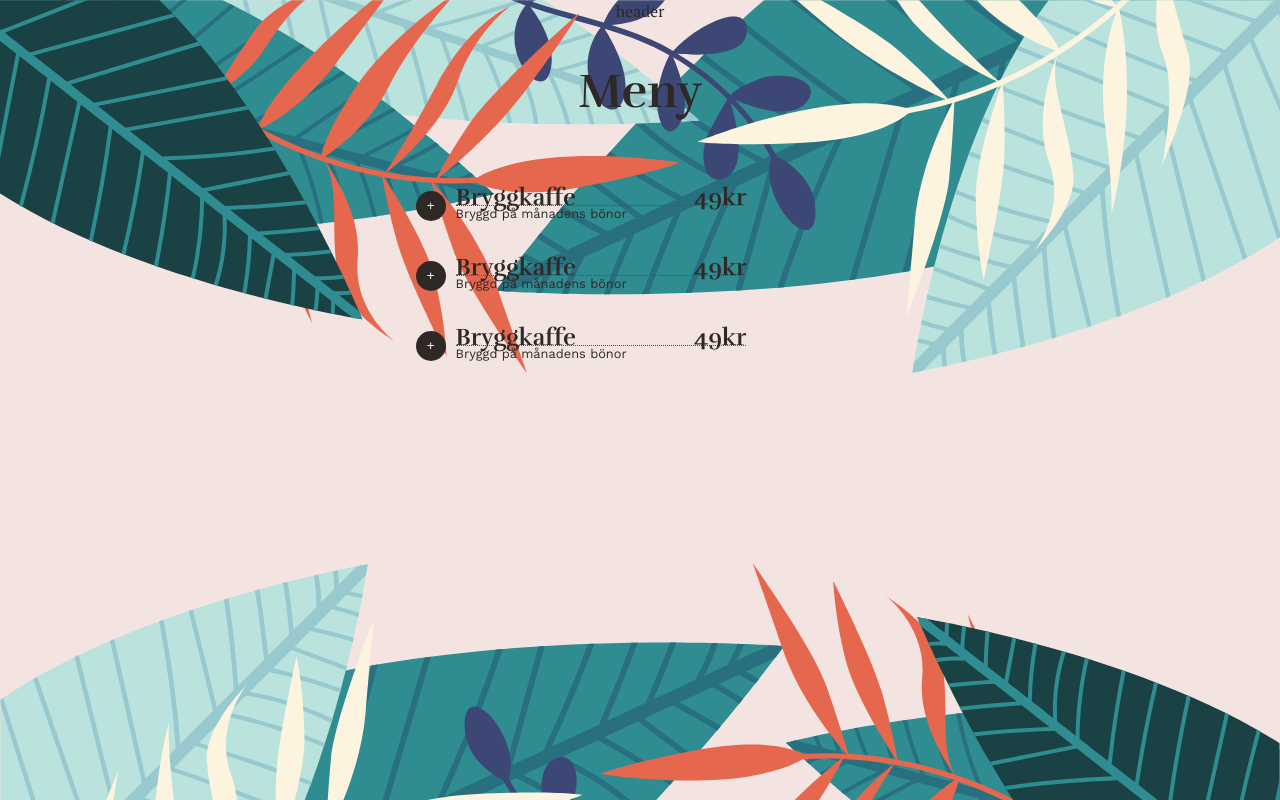
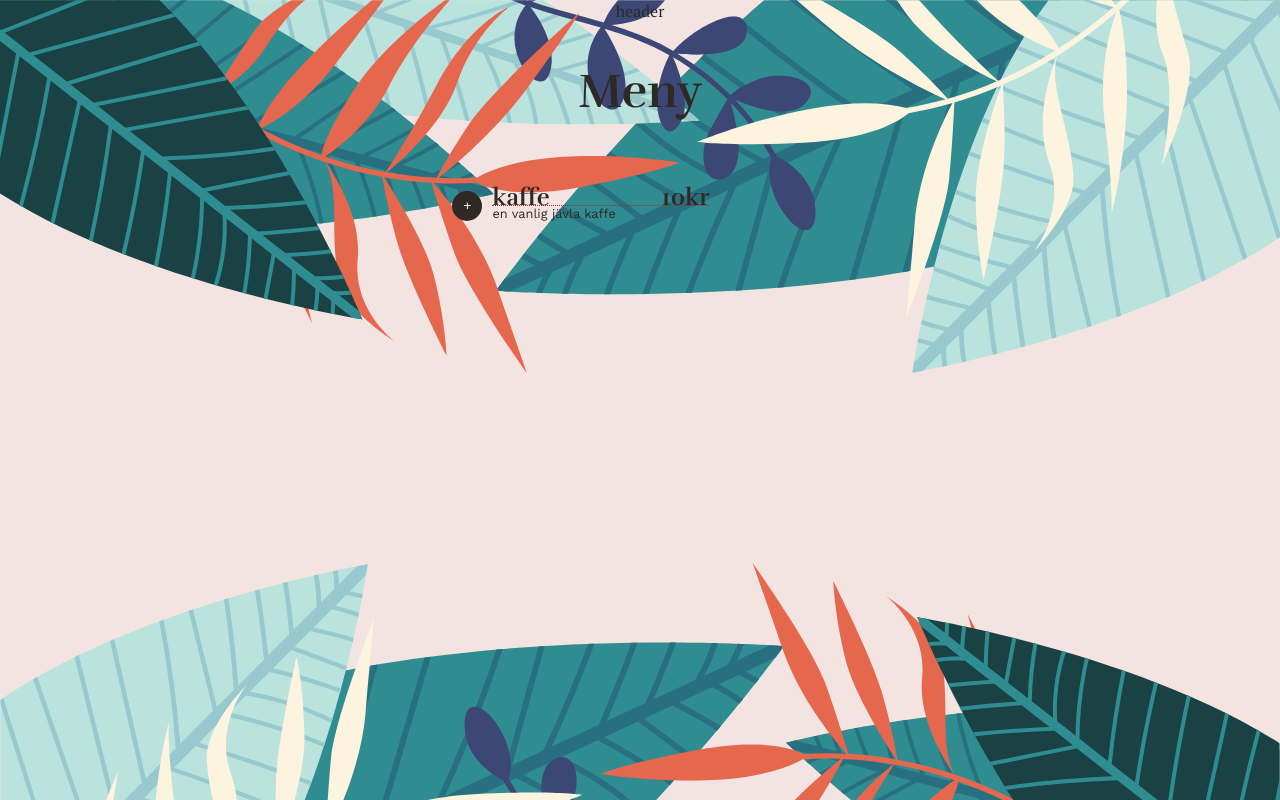
Before and after one commit to christopherwahlstrom/AirBean, a React (Create React App) app: page /menu in a window 1280 px wide. Built offline with nearby package versions, Linux system fonts and the light colour scheme.

Commit message:
adding props

```diff
--- a/src/components/MenuItem.js
+++ b/src/components/MenuItem.js
@@ -1,13 +1,14 @@
 import './MenuItem.css';
 
-function MenuItem() {
+function MenuItem(props) {
+    const { title, desc, price } = props;
 
     return (
         <article className="menuItem">
             <button className="menuItem--button">+</button>
             <section>
-                <h2 className="menuItem--title">Bryggkaffe <span className="menuItem--price">49kr</span></h2>
-                <p className="menuItem--description">Bryggd på månadens bönor</p>
+                <h2 className="menuItem--title">{ title }<span className="menuItem--price">{price}</span></h2>
+                <p className="menuItem--description">{desc}</p>
             </section>
         </article>
     );
--- a/src/views/Menu.js
+++ b/src/views/Menu.js
@@ -3,14 +3,16 @@ import './Menu.css';
 import Header from '../components/Header';
 import MenuItem from '../components/MenuItem';
 
-function Menu() {
+async function Menu(props) {
+    /*const response = await fetch('https://my-json-server.typicode.com/zocom-christoffer-wallenberg/airbean/menu');
+    const data = await response.json();
+    console.log(data);
+*/
     return (
         <article className="menu leafyBackground">
                 <Header />
                 <h1 className="menu--title">Meny</h1>
-                <MenuItem/>
-                <MenuItem/>
-                <MenuItem/>
+                <MenuItem title="kaffe" price="10kr" desc="en vanlig jävla kaffe" />
         </article>
     );
 }
```
